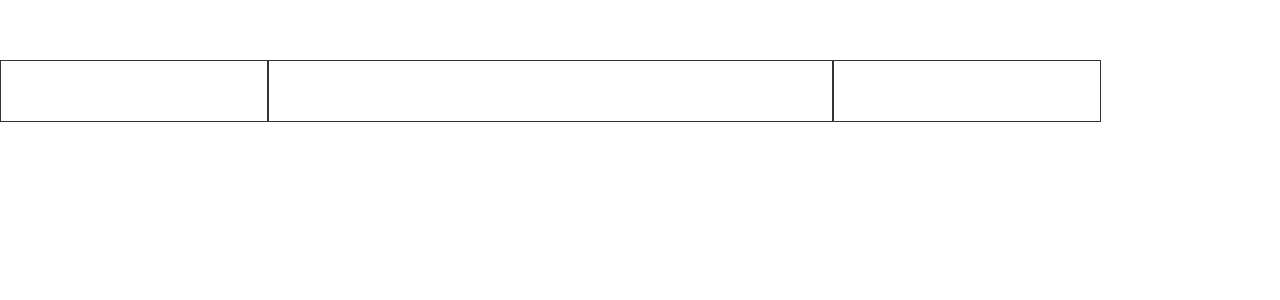
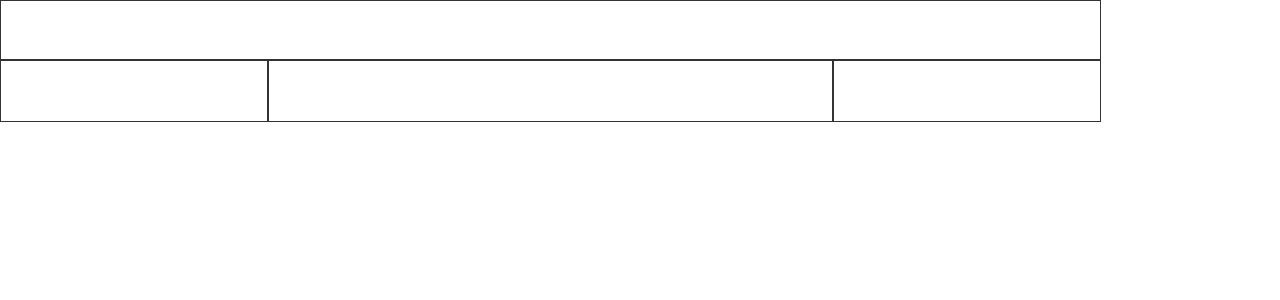
Before and after one commit to rostisluvvv/python_social_net-front, an Angular app: page /profile in a window 1280 px wide. Shown: the top 300 px of the page. Built offline with nearby package versions, Linux system fonts and the light colour scheme.

Commit message:
small fix

```diff
--- a/src/profile/layout/base-layout/base-layout.component.css
+++ b/src/profile/layout/base-layout/base-layout.component.css
@@ -7,7 +7,7 @@
   grid-template-rows: 60px 100%;
 }
 
-.header {
+header {
   grid-area: header;
   border: 1px solid #333333;
 }
```
